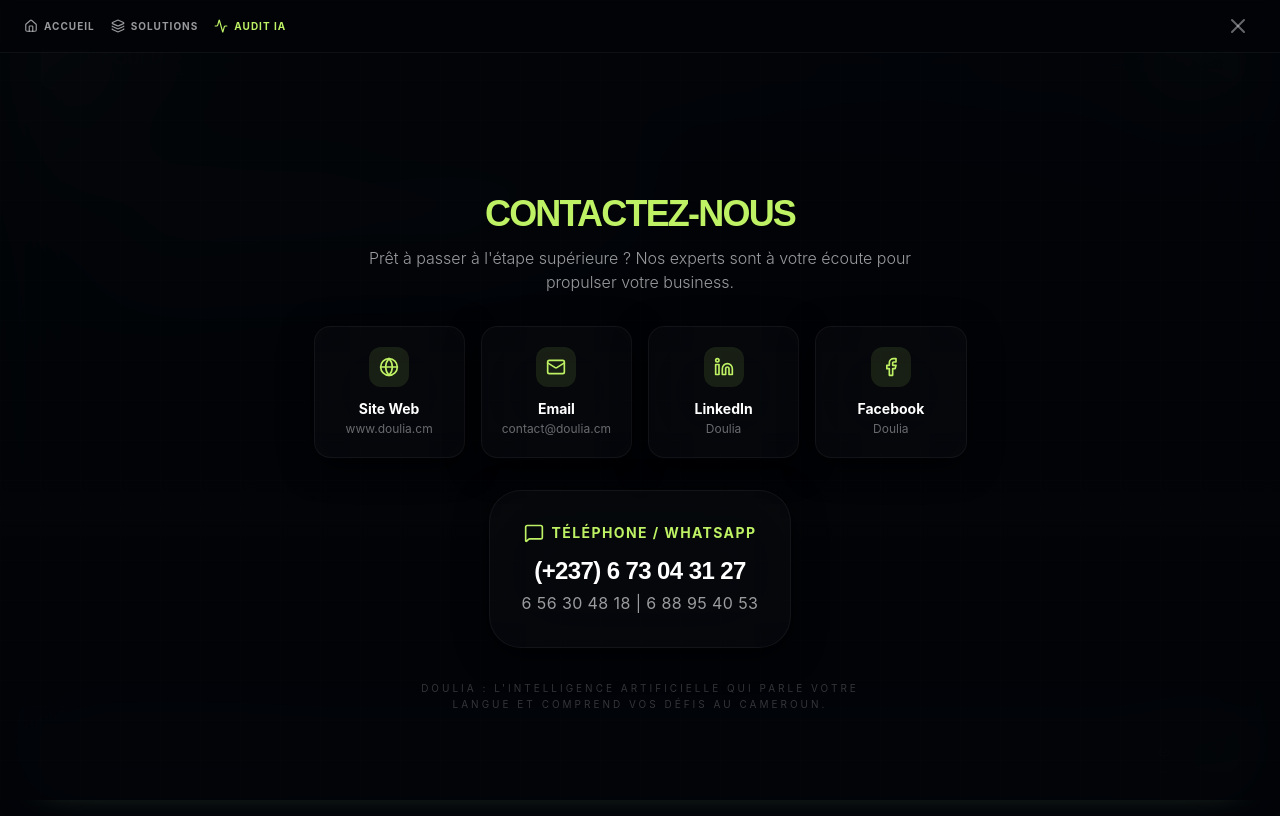
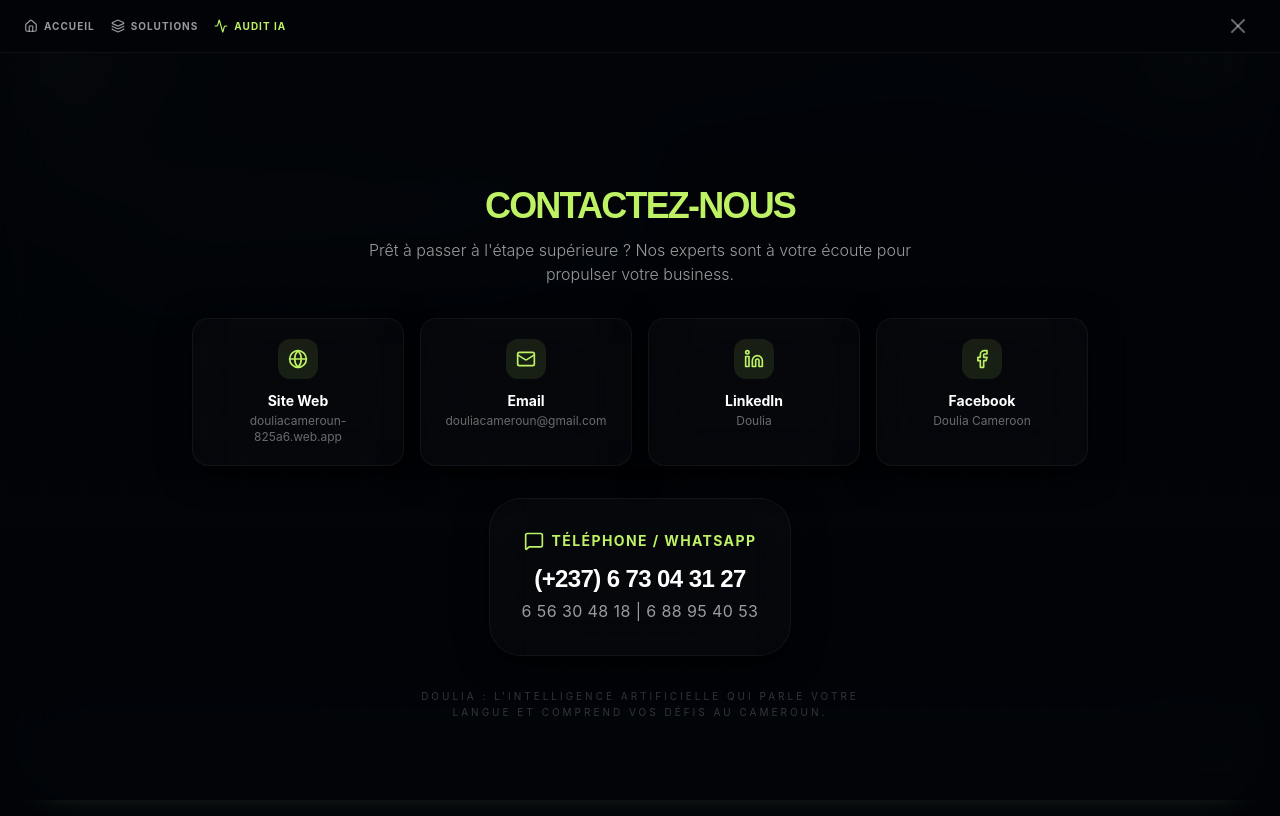
Before and after one commit to douliacameroun-gif/Consultant-DOULIA, a React (Vite) app: page / in a window 1280 px wide. Both pictures are taken after a click on the button "Contact". Built offline with nearby package versions, Linux system fonts and the light colour scheme; grey boxes are pictures that could not be loaded.

Commit message:
fix: Update contact links
Updates the website and email links in the ContactPage component to reflect new contact information.

```diff
--- a/src/components/ContactPage.tsx
+++ b/src/components/ContactPage.tsx
@@ -110,8 +110,9 @@
             </p>
 
             <div className="grid grid-cols-2 md:grid-cols-4 gap-3 md:gap-4 mb-8">
+              {/* 1 - Site Web mis à jour */}
               <a
-                href="https://www.doulia.cm"
+                href="https://douliacameroun-825a6.web.app/"
                 target="_blank"
                 rel="noopener noreferrer"
                 className="glass-panel p-4 md:p-5 rounded-2xl hover:border-doulia-lime/30 transition-all group"
@@ -120,22 +121,24 @@
                   <Globe size={20} />
                 </div>
                 <p className="font-bold text-white mb-0.5 text-xs md:text-sm">{t.website}</p>
-                <p className="text-[9px] md:text-xs text-white/40">www.doulia.cm</p>
+                <p className="text-[9px] md:text-xs text-white/40">douliacameroun-825a6.web.app</p>
               </a>
 
+              {/* 2 - Email mis à jour */}
               <a
-                href="mailto:contact@doulia.cm"
+                href="mailto:douliacameroun@gmail.com"
                 className="glass-panel p-4 md:p-5 rounded-2xl hover:border-doulia-lime/30 transition-all group"
               >
                 <div className="w-10 h-10 bg-doulia-lime/10 rounded-xl flex items-center justify-center text-doulia-lime mb-3 mx-auto group-hover:scale-110 transition-transform">
                   <Mail size={20} />
                 </div>
                 <p className="font-bold text-white mb-0.5 text-xs md:text-sm">{t.email}</p>
-                <p className="text-[9px] md:text-xs text-white/40">contact@doulia.cm</p>
+                <p className="text-[9px] md:text-xs text-white/40">douliacameroun@gmail.com</p>
               </a>
 
+              {/* 3 - LinkedIn mis à jour */}
               <a
-                href="https://www.linkedin.com/company/doulia"
+                href="https://www.linkedin.com/company/doulia/"
                 target="_blank"
                 rel="noopener noreferrer"
                 className="glass-panel p-4 md:p-5 rounded-2xl hover:border-doulia-lime/30 transition-all group"
@@ -147,8 +150,9 @@
                 <p className="text-[9px] md:text-xs text-white/40">Doulia</p>
               </a>
 
+              {/* 4 - Facebook mis à jour */}
               <a
-                href="https://www.facebook.com/doulia"
+                href="https://web.facebook.com/profile.php?id=61583620293750&locale=fr_FR"
                 target="_blank"
                 rel="noopener noreferrer"
                 className="glass-panel p-4 md:p-5 rounded-2xl hover:border-doulia-lime/30 transition-all group"
@@ -157,7 +161,7 @@
                   <Facebook size={20} />
                 </div>
                 <p className="font-bold text-white mb-0.5 text-xs md:text-sm">{t.facebook}</p>
-                <p className="text-[9px] md:text-xs text-white/40">Doulia</p>
+                <p className="text-[9px] md:text-xs text-white/40">Doulia Cameroon</p>
               </a>
             </div>
 
```
